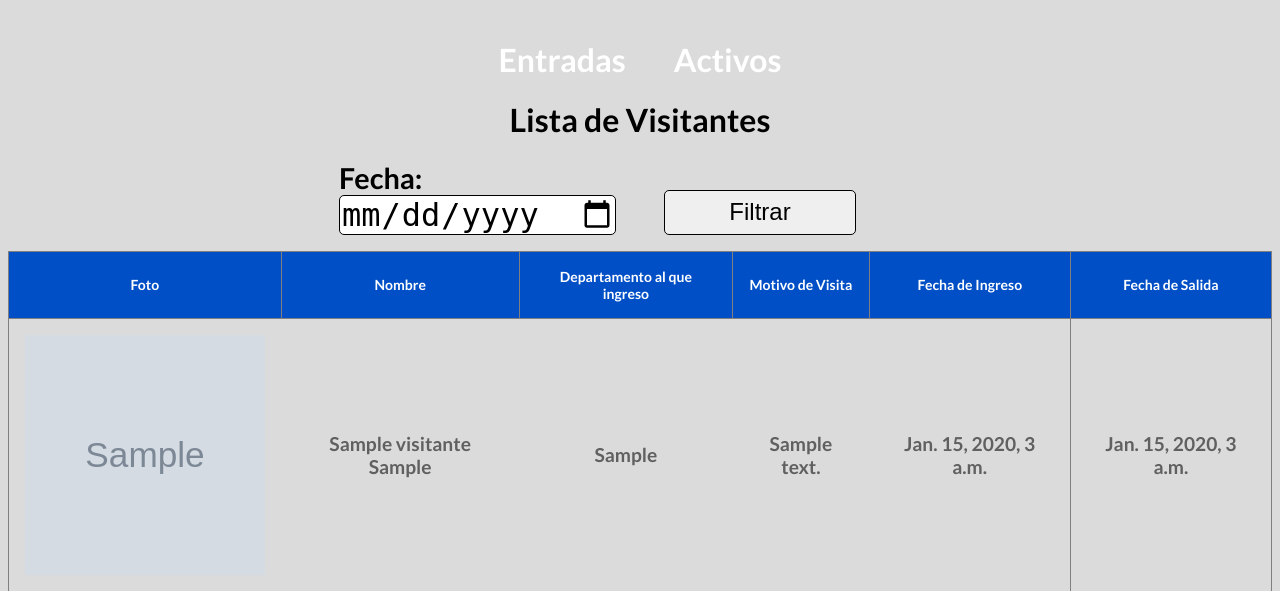
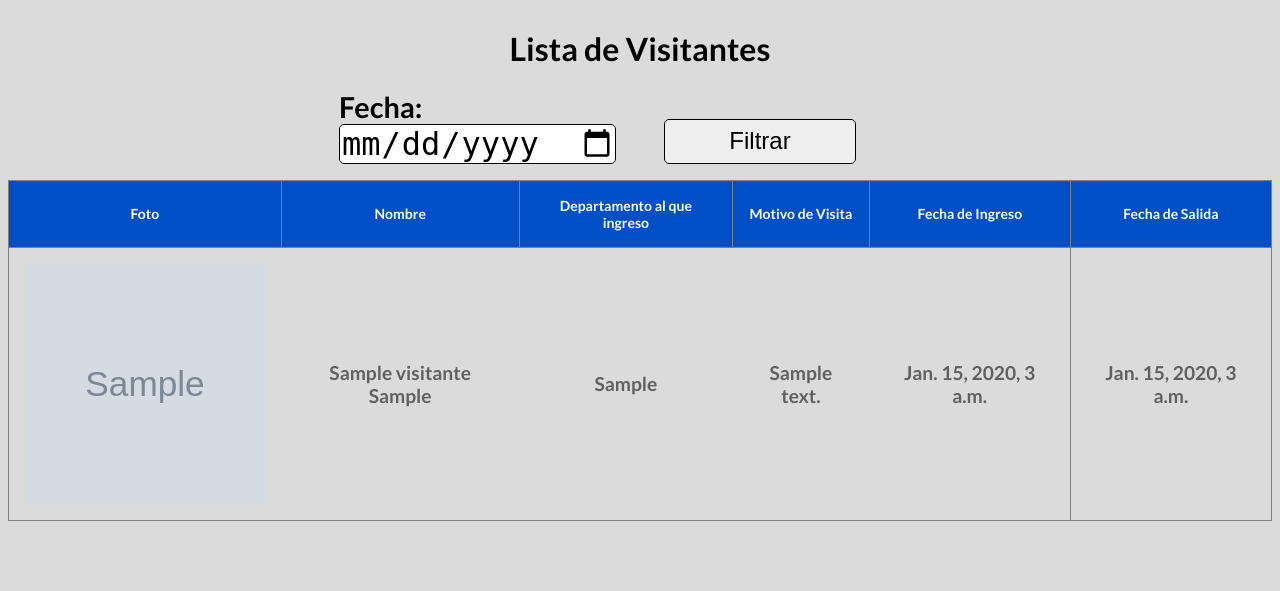
Before and after one commit to bit-armando/modulo_sspm, a Django app: page /consulta/ in a window 1280 px wide. Shown: the top 591 px of the page. Run offline with Django 5.2, Linux system fonts and the light colour scheme; tables that the repository leaves empty hold one stand-in row (values such as "Sample post"); grey boxes marked "Sample" are stand-in pictures.

Commit message:
documento docker

```diff
--- a/modulo/home/admin.py
+++ b/modulo/home/admin.py
@@ -4,7 +4,7 @@ from .models import Visitantes
 
 class VisitantesAdmin(admin.ModelAdmin):
     list_display = ('nombres', 'apellidos', 'departamento_destino', 'motivo_visita', 'folio_gafete')
-    # fields = ['nombres', 'apellidos', 'departamento_destino', 'motivo_visita', 'folio_gafete', 'imagen', 'fecha_salida']
+    list_editable = ('departamento_destino', 'motivo_visita', 'folio_gafete')
 
 admin.site.register(Visitantes, VisitantesAdmin)
 # admin.site.register(Conteo)
--- a/modulo/home/templates/consulta.html
+++ b/modulo/home/templates/consulta.html
@@ -8,10 +8,10 @@
     <link href="{% static 'css/styles.css' %}" rel="stylesheet">
   </head>
 
-  <div class="navbar">
+  {% comment %} <div class="navbar">
     <a href="{% url 'index' %}">Entradas</a>
     <a href="{% url 'salida' %}">Activos</a>
-  </div>
+  </div> {% endcomment %}
 
   <h1>Lista de Visitantes</h1>
 
```
Also changed, not shown: 2 other files.
